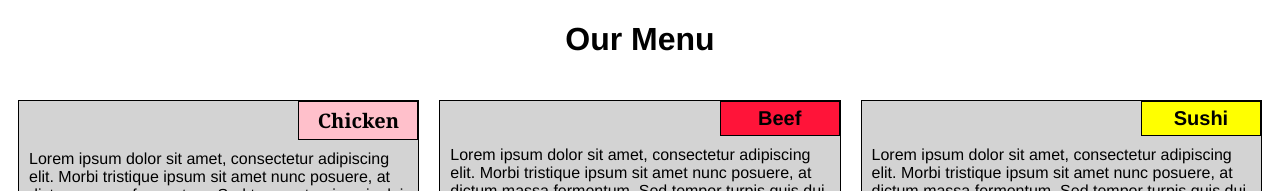
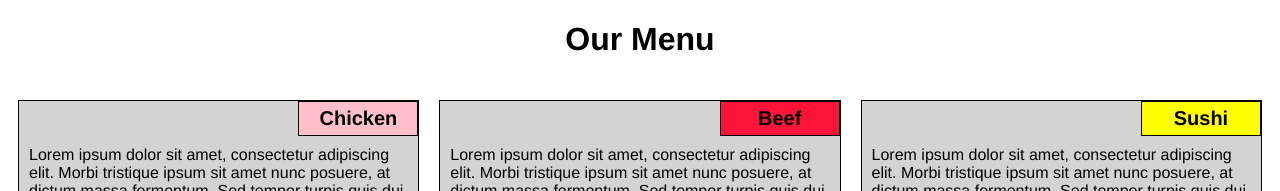
Before and after one commit to sidk1023/coursera-test, a plain HTML site: page module2-solution/index.html in a window 1280 px wide. Shown: the top 191 px of the page. Drawn offline with Linux system fonts and the light colour scheme.

Commit message:
Update style.css

```diff
--- a/module2-solution/css/style.css
+++ b/module2-solution/css/style.css
@@ -42,7 +42,6 @@ section {
   text-align: center;
   width: 30%;
   margin-left: 70%;
-  font-family: Georgia,sans-serif;
   font-weight: bold;
   font-size: 125%;
   margin-bottom: 0;
```
